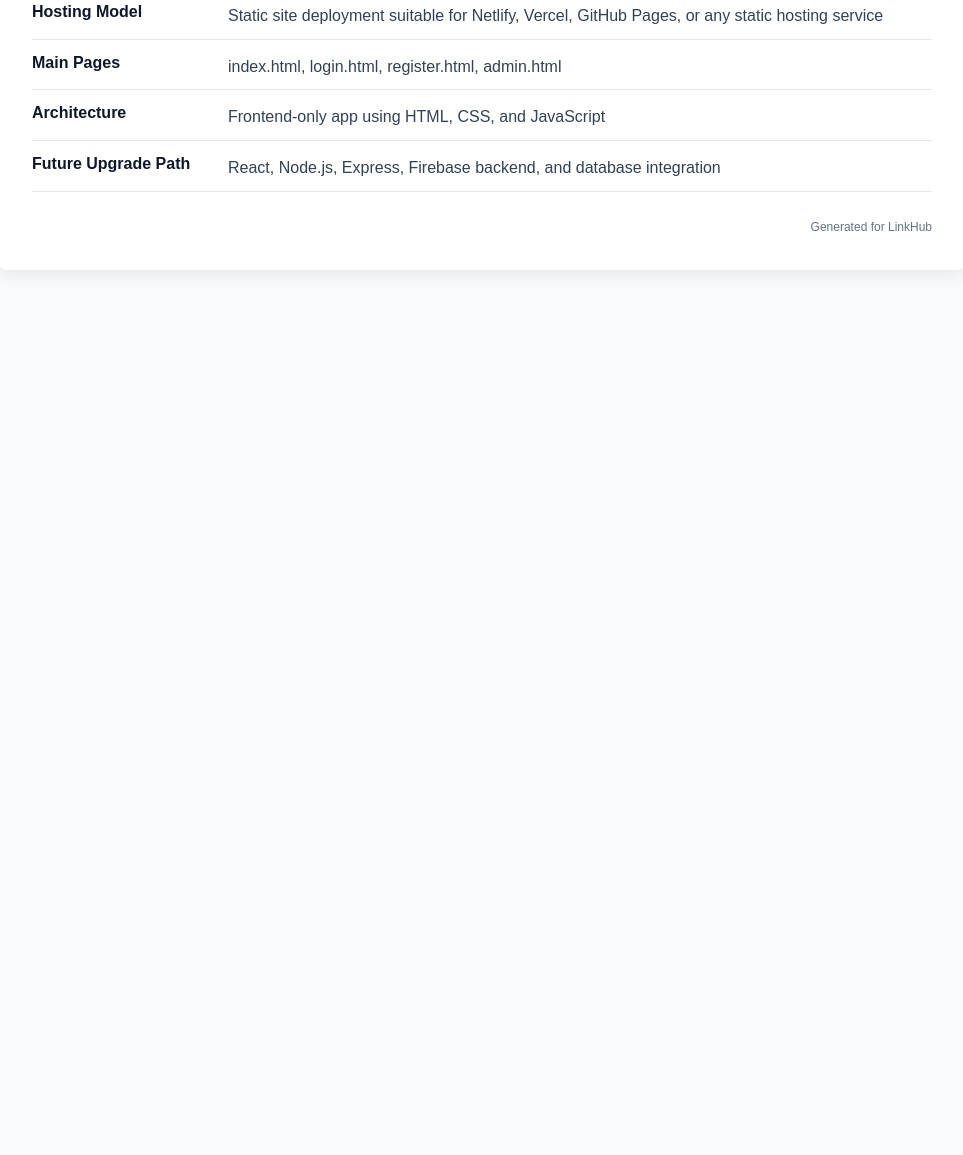
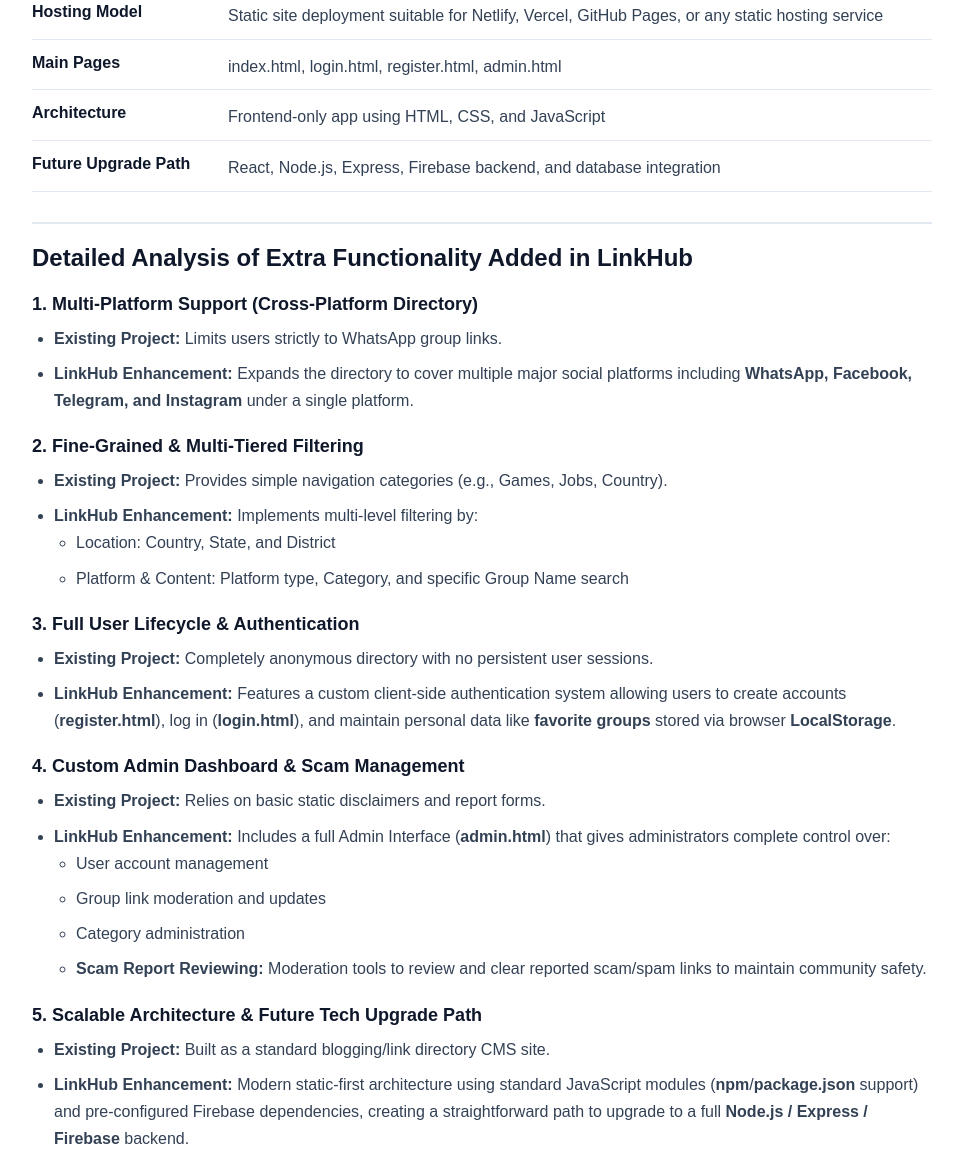
Before and after one commit to Gayathiri99/LinkHub, a website: page LinkHub-Tech-Stack.html in a window 1280 px wide. Shown: the part 818-1973 px from the top of the page, without its empty margins (158-1121 px from the left). Before the commit the page ends 1120 px from the top, so only its background shows below. Drawn offline with Linux system fonts and the light colour scheme.

Commit message:
Updated LinkHub-Tech_Stack.html

```diff
--- a/LinkHub-Tech-Stack.html
+++ b/LinkHub-Tech-Stack.html
@@ -28,6 +28,30 @@
       margin: 0 0 24px;
       color: #475569;
       font-size: 14px;
+    }
+    .analysis-section {
+      margin-top: 30px;
+      padding-top: 20px;
+      border-top: 2px solid #e2e8f0;
+    }
+    .analysis-section h2 {
+      margin: 0 0 18px;
+      font-size: 24px;
+      color: #0f172a;
+    }
+    .analysis-section h3 {
+      margin: 22px 0 10px;
+      font-size: 18px;
+      color: #0f172a;
+    }
+    .analysis-section ul {
+      margin: 0;
+      padding-left: 22px;
+      color: #334155;
+      line-height: 1.7;
+    }
+    .analysis-section li {
+      margin-bottom: 8px;
     }
     .row {
       display: flex;
@@ -128,6 +152,52 @@
       <div class="value">React, Node.js, Express, Firebase backend, and database integration</div>
     </div>
 
+    <div class="analysis-section">
+      <h2>Detailed Analysis of Extra Functionality Added in LinkHub</h2>
+
+      <h3>1. Multi-Platform Support (Cross-Platform Directory)</h3>
+      <ul>
+        <li><strong>Existing Project:</strong> Limits users strictly to WhatsApp group links.</li>
+        <li><strong>LinkHub Enhancement:</strong> Expands the directory to cover multiple major social platforms including <strong>WhatsApp, Facebook, Telegram, and Instagram</strong> under a single platform.</li>
+      </ul>
+
+      <h3>2. Fine-Grained &amp; Multi-Tiered Filtering</h3>
+      <ul>
+        <li><strong>Existing Project:</strong> Provides simple navigation categories (e.g., Games, Jobs, Country).</li>
+        <li><strong>LinkHub Enhancement:</strong> Implements multi-level filtering by:
+          <ul>
+            <li>Location: Country, State, and District</li>
+            <li>Platform &amp; Content: Platform type, Category, and specific Group Name search</li>
+          </ul>
+        </li>
+      </ul>
+
+      <h3>3. Full User Lifecycle &amp; Authentication</h3>
+      <ul>
+        <li><strong>Existing Project:</strong> Completely anonymous directory with no persistent user sessions.</li>
+        <li><strong>LinkHub Enhancement:</strong> Features a custom client-side authentication system allowing users to create accounts (<strong>register.html</strong>), log in (<strong>login.html</strong>), and maintain personal data like <strong>favorite groups</strong> stored via browser <strong>LocalStorage</strong>.</li>
+      </ul>
+
+      <h3>4. Custom Admin Dashboard &amp; Scam Management</h3>
+      <ul>
+        <li><strong>Existing Project:</strong> Relies on basic static disclaimers and report forms.</li>
+        <li><strong>LinkHub Enhancement:</strong> Includes a full Admin Interface (<strong>admin.html</strong>) that gives administrators complete control over:
+          <ul>
+            <li>User account management</li>
+            <li>Group link moderation and updates</li>
+            <li>Category administration</li>
+            <li><strong>Scam Report Reviewing:</strong> Moderation tools to review and clear reported scam/spam links to maintain community safety.</li>
+          </ul>
+        </li>
+      </ul>
+
+      <h3>5. Scalable Architecture &amp; Future Tech Upgrade Path</h3>
+      <ul>
+        <li><strong>Existing Project:</strong> Built as a standard blogging/link directory CMS site.</li>
+        <li><strong>LinkHub Enhancement:</strong> Modern static-first architecture using standard JavaScript modules (<strong>npm</strong>/<strong>package.json</strong> support) and pre-configured Firebase dependencies, creating a straightforward path to upgrade to a full <strong>Node.js / Express / Firebase</strong> backend.</li>
+      </ul>
+    </div>
+
     <div class="footer">Generated for LinkHub</div>
   </div>
 </body>
```
